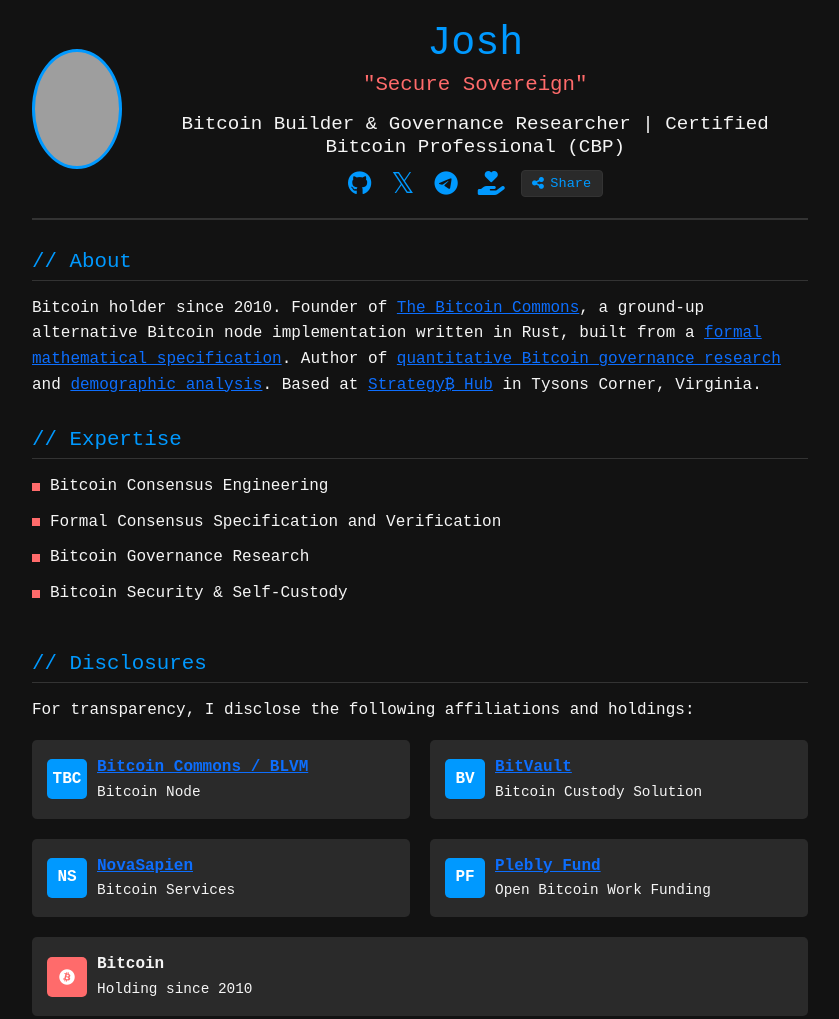
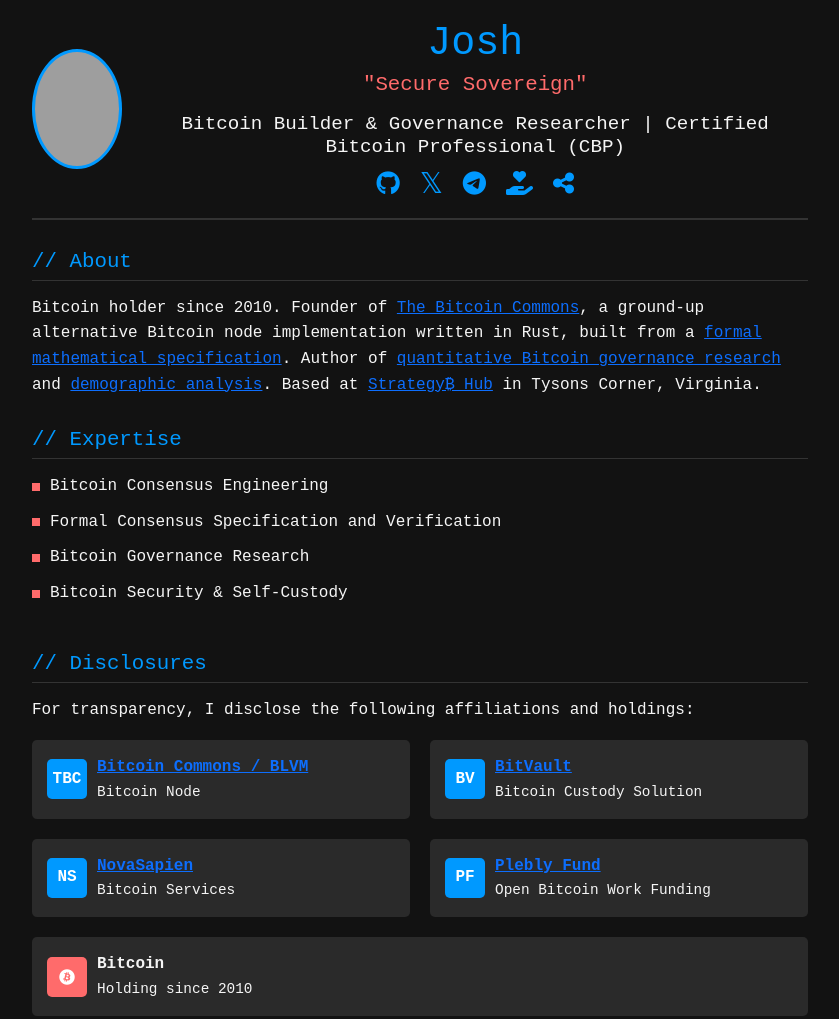
Before and after one commit to secsovereign/secsovereign.github.io, a website: page index.html in a window 1280 px wide. Shown: the top 1019 px of the page, without its empty margins (220-1059 px from the left). Drawn offline with nearby package versions, Linux system fonts and the light colour scheme; grey boxes are pictures that could not be loaded.

Commit message:
Match homepage share icon to social links and include article titles in shares.
Article share text now leads with the title so X, Telegram, WhatsApp, and email include it alongside the description.

```diff
--- a/index.html
+++ b/index.html
@@ -83,20 +83,12 @@
             margin-bottom: 10px;
         }
 
-        .header-actions {
-            display: flex;
-            flex-wrap: wrap;
-            gap: 16px;
-            justify-content: center;
-            align-items: center;
-            margin-top: 10px;
-        }
-
         .social-links {
             display: flex;
             gap: 20px;
             justify-content: center;
             align-items: center;
+            margin-top: 10px;
         }
 
         .social-links a {
@@ -259,7 +251,6 @@
                     <h1>Josh</h1>
                     <h2 style="margin-top: 5px; margin-bottom: 15px; font-size: 1.3rem; color: var(--accent);">"Secure Sovereign"</h2>
                     <h2>Bitcoin Builder & Governance Researcher | Certified Bitcoin Professional (CBP)</h2>
-                    <div class="header-actions">
                     <div class="social-links">
                         <a href="https://github.com/secsovereign" target="_blank" title="GitHub">
                             <i class="fab fa-github"></i>
@@ -273,10 +264,9 @@
                         <a href="https://strike.me/secsovereign" target="_blank" title="Send a Tip">
                             <i class="fa-solid fa-hand-holding-heart"></i>
                         </a>
-                        </div>
                         <div class="share-widget" data-share-url="https://secsov.com/" data-share-title="SecureSovereign — Bitcoin Consensus &amp; Security" data-share-text="Josh — Bitcoin Builder &amp; Governance Researcher | Certified Bitcoin Professional">
                             <button type="button" class="share-trigger" aria-expanded="false" aria-haspopup="true" aria-label="Share">
-                                <i class="fa-solid fa-share-nodes" aria-hidden="true"></i> Share
+                                <i class="fa-solid fa-share-nodes" aria-hidden="true"></i>
                             </button>
                             <div class="share-menu" role="menu"></div>
                         </div>
--- a/scripts/build-articles.js
+++ b/scripts/build-articles.js
@@ -202,7 +202,8 @@ function renderPage({ title, description, slug, bodyHtml }) {
   const desc = escapeHtml(description);
   const pageTitle = escapeHtml(title + ' | SecureSovereign');
   const navTitle = escapeHtml(title);
-  const shareCtx = { url, title, text: description };
+  const shareText = description ? `${title} — ${description}` : title;
+  const shareCtx = { url, title, text: shareText };
   return `<!DOCTYPE html>
 <html lang="en">
 <head>
--- a/share.css
+++ b/share.css
@@ -8,6 +8,34 @@
 
 .share-widget.nav-share {
     margin-left: auto;
+}
+
+.social-links .share-widget {
+    position: relative;
+}
+
+.social-links .share-trigger {
+    color: var(--primary);
+    font-size: 24px;
+    display: inline-flex;
+    align-items: center;
+    justify-content: center;
+    line-height: 1;
+    padding: 0;
+    background: transparent;
+    border: none;
+    cursor: pointer;
+}
+
+.social-links .share-trigger:hover,
+.social-links .share-trigger[aria-expanded="true"] {
+    color: var(--primary);
+}
+
+.social-links .share-trigger .fa-solid {
+    font-family: "Font Awesome 6 Free", sans-serif;
+    font-weight: 900;
+    line-height: 1;
 }
 
 .share-trigger {
```
Also changed, not shown: articles/bitcoin-demographics-breakdown/index.html (+2 -2 lines), articles/bitcoin-governance-argument-map/index.html (+2 -2 lines), articles/bitcoin-governance/index.html (+2 -2 lines), articles/bitcoin-social-capture/index.html (+2 -2 lines), articles/the-achievable-floor/index.html (+2 -2 lines), articles/the-last-uncaptured-asset/index.html (+2 -2 lines). Lines whose indentation alone changed are shown as unchanged.
